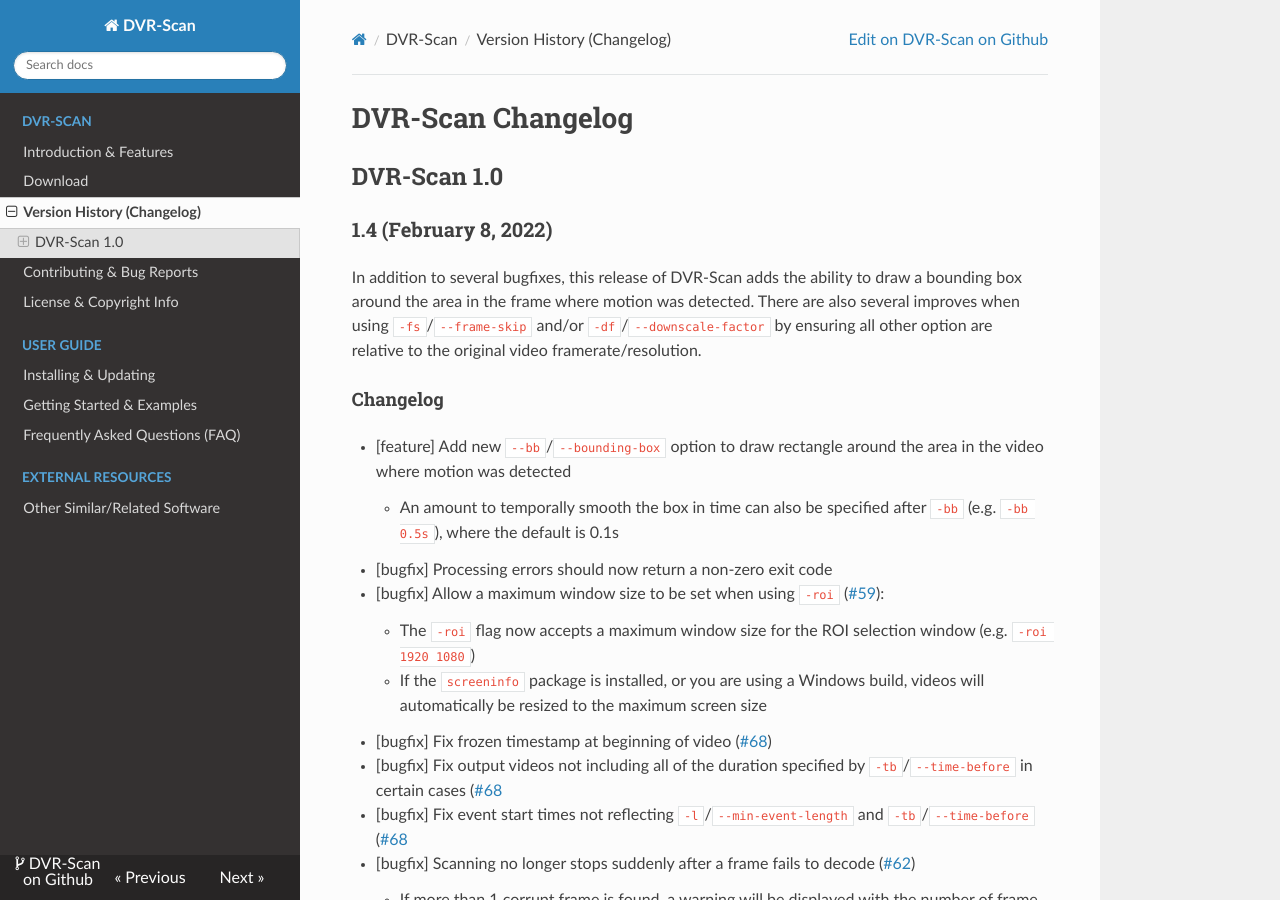
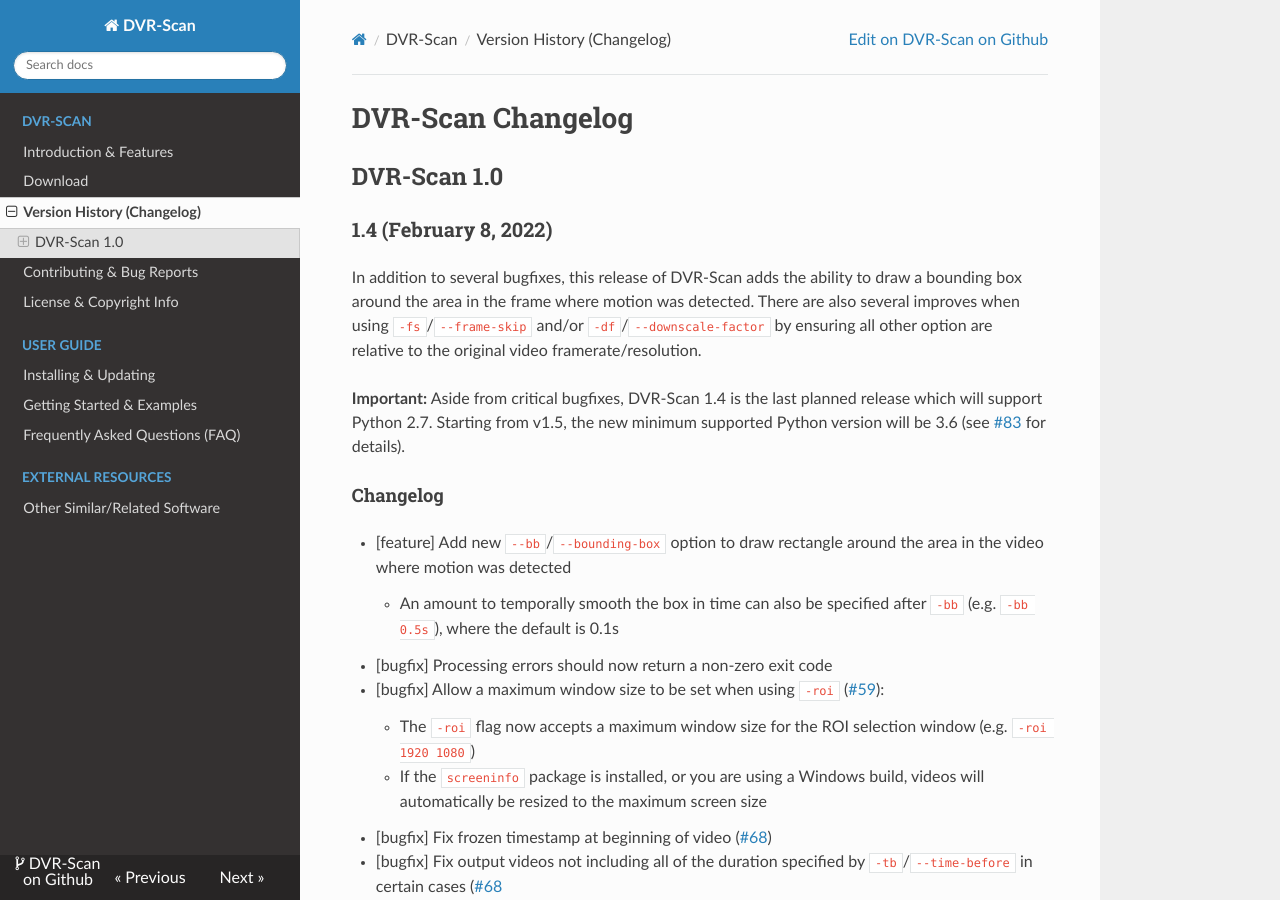
Before and after one commit to Breakthrough/DVR-Scan, an MkDocs documentation site: the page built from docs/changelog.md, in a window 1280 px wide and 900 px high. Built offline with MkDocs 1.6.1, drawn with Linux system fonts in a browser that asks for light colours; nearby versions of some CDN libraries; old or Windows-style settings are respelled for this version of MkDocs.

Commit message:
Indicate 1.4.x is final release supporting Python 2.7.

```diff
--- a/docs/changelog.md
+++ b/docs/changelog.md
@@ -7,6 +7,8 @@
 ### 1.4 (February 8, 2022)
 
 In addition to several bugfixes, this release of DVR-Scan adds the ability to draw a bounding box around the area in the frame where motion was detected. There are also several improves when using `-fs`/`--frame-skip` and/or `-df`/`--downscale-factor` by ensuring all other option are relative to the original video framerate/resolution.
+
+**Important:** Aside from critical bugfixes, DVR-Scan 1.4 is the last planned release which will support Python 2.7.  Starting from v1.5, the new minimum supported Python version will be 3.6 (see [#83](https://github.com/Breakthrough/DVR-Scan/issues/83) for details).
 
 #### Changelog
 
```
